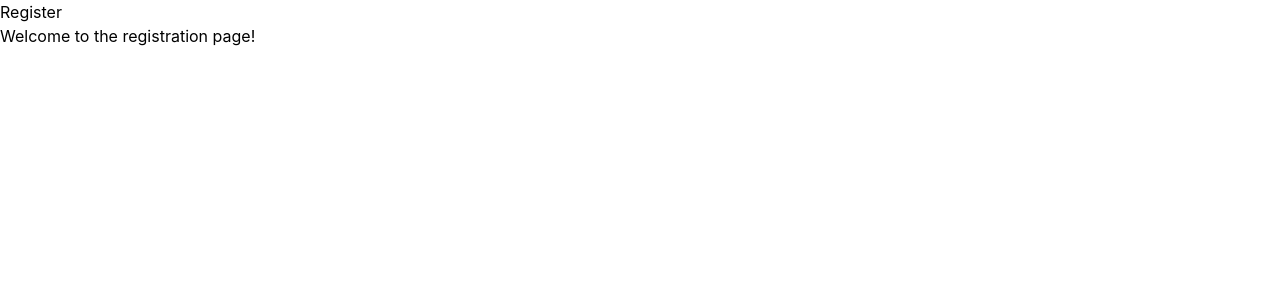
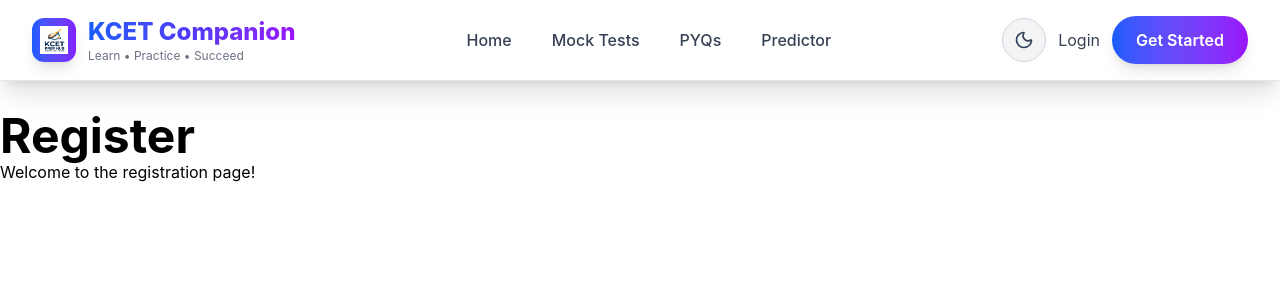
Before and after one commit to NIKHIL18122006/KCET-COMPANION, a React app in the folder Frontend/: page /register in a window 1280 px wide. Shown: the top 300 px of the page. Built offline with nearby package versions, Linux system fonts and the light colour scheme; the HTML template or start-up script is replaced by a standard one.

Commit message:
Basic template

```diff
--- a/Frontend/package.json
+++ b/Frontend/package.json
@@ -12,6 +12,8 @@
   "dependencies": {
     "@tailwindcss/vite": "^4.3.2",
     "axios": "^1.18.1",
+    "framer-motion": "^12.42.2",
+    "lucide-react": "^1.25.0",
     "react": "^19.2.7",
     "react-dom": "^19.2.7",
     "react-router-dom": "^7.18.1",
--- a/Frontend/src/App.jsx
+++ b/Frontend/src/App.jsx
@@ -1,9 +1,11 @@
 import Approutes from "./routes/AppRoutes";
+import Navbar from "./components/Common/Navbar";
 
 
 function App() {
   return (
     <div className="App">
+      <Navbar/>
       <Approutes/>
     </div>
   );
--- a/Frontend/src/components/Common/Navbar.jsx
+++ b/Frontend/src/components/Common/Navbar.jsx
@@ -0,0 +1,95 @@
+import { Link } from "react-router-dom";
+import { Moon, Sun, GraduationCap, Menu } from "lucide-react";
+import { motion } from "framer-motion";
+import { useEffect, useState } from "react";
+import logo from "../../assets/logo.png";
+
+export default function Navbar() {
+    const [dark, setDark] = useState(
+  localStorage.getItem("theme") === "dark"
+);
+
+useEffect(() => {
+  if (dark) {
+    document.documentElement.classList.add("dark");
+    localStorage.setItem("theme", "dark");
+  } else {
+    document.documentElement.classList.remove("dark");
+    localStorage.setItem("theme", "light");
+  }
+}, [dark]);
+
+
+return (
+    <motion.nav
+      initial={{ y: -80, opacity: 0 }}
+      animate={{ y: 0, opacity: 1 }}
+      transition={{ duration: 0.6 }}
+      className="fixed top-0 left-0 w-full z-50 backdrop-blur-xl bg-white/70 dark:bg-slate-900/70 border-b border-gray-200 dark:border-slate-700 shadow-xl text-gray-900
+          dark:text-white
+
+                transition-colors
+                duration-300
+                "
+    >
+      <div className="max-w-7xl mx-auto px-8 py-4 flex items-center justify-between">
+
+        {/* Logo */}
+
+        <Link to="/" className="flex items-center gap-3 group">
+          <div className="p-2 rounded-xl bg-gradient-to-r from-blue-600 to-violet-600 shadow-lg">
+            <img src={logo} alt="KCET Logo" className="h-7 w-7 object-contain"/>
+          </div>
+          <div>
+            <h1 className="text-2xl font-extrabold bg-linear-to-r from-blue-600 via-indigo-600 to-purple-600 bg-clip-text text-transparent">
+              KCET Companion
+            </h1>
+            <p className="text-xs text-gray-500">
+              Learn • Practice • Succeed
+            </p>
+          </div>
+        </Link>
+
+        {/* Desktop Menu */}
+        <div className="hidden md:flex items-center gap-10 font-medium">
+          <Link to="/" className="text-gray-700 dark:text-gray-300 hover:text-blue-600 dark:hover:text-blue-400 transition">
+            Home
+          </Link>
+          <Link to="/mock-tests" className="text-gray-700 dark:text-gray-300 hover:text-blue-600 dark:hover:text-blue-400 transition">
+            Mock Tests
+          </Link>
+          <Link to="/pyqs" className="text-gray-700 dark:text-gray-300 hover:text-blue-600 dark:hover:text-blue-400transition">
+            PYQs
+          </Link>
+          <Link to="/college-predictor" className=" text-gray-700 dark:text-gray-300 hover:text-blue-600 dark:hover:text-blue-400transition">
+            Predictor
+          </Link>
+        </div>
+        {/* Right Side */}
+        <div className="flex items-center gap-3">
+          {/* Dark Mode Button */}
+        <button onClick={() => setDark(!dark)} className="w-11 h-11 rounded-full bg-gray-100 dark:bg-slate-800 border border-gray-300 dark:border-slate-700 flex items-center justify-center hover:scale-110 transition-all duration-300 ">
+            {dark ? (
+               <Sun className="text-yellow-400" size={20} />
+                ) : (
+               <Moon className="text-slate-700" size={20} />
+            )}
+        </button>
+        <Link to="/login" className=" hidden md:block text-gray-700 dark:text-gray-300 hover:text-blue-600 dark:hover:text-blue-400 transition" >
+            Login
+        </Link>
+        <Link to="/register" className=" hidden md:block px-6 py-3 rounded-full bg-linear-to-r from-blue-600 to-purple-600 text-white font-semibold shadow-lg hover:scale-105 hover:shadow-blue-500/40 transition-all duration-300 ">
+            Get Started
+        </Link>
+
+          {/* Mobile Menu */}
+          <button className="md:hidden w-11 h-11 flex items-center justify-center rounded-xl  bg-white/70 dark:bg-slate-800/70 backdrop-blur-lg   border border-gray-200 dark:border-slate-700 shadow-lg text-slate-700 dark:text-white  hover:scale-105  hover:bg-white  dark:hover:bg-slate-70  transition-all  duration-300">
+             <Menu size={22} />
+          </button>
+
+        </div>
+
+      </div>
+    </motion.nav>
+  );
+}
--- a/Frontend/src/pages/Home.jsx
+++ b/Frontend/src/pages/Home.jsx
@@ -1,9 +1,8 @@
-
 
 export default function Home() {
   return (
-    <div className="home">
-      <h1>Home</h1>
+    <div className="pt-28">
+      <h1 className="text-5xl font-bold">Home</h1>
       <p>Welcome to the home page!</p>
     </div>
   );
--- a/Frontend/src/pages/Login.jsx
+++ b/Frontend/src/pages/Login.jsx
@@ -1,9 +1,8 @@
-
 
 export default function Login() {
   return (
-    <div className="login">
-      <h1>Login</h1>
+    <div className="pt-28">
+      <h1 className="text-5xl font-bold">Login</h1>
       <p>Welcome to the login page!</p>
     </div>
   );
--- a/Frontend/src/pages/Register.jsx
+++ b/Frontend/src/pages/Register.jsx
@@ -1,10 +1,9 @@
-
 
 export default function Register() {
-    return (
-        <div className="register">
-            <h1>Register</h1>
-            <p>Welcome to the registration page!</p>
-        </div>
-    );
+  return (
+    <div className="pt-28">
+      <h1 className="text-5xl font-bold">Register</h1>
+      <p>Welcome to the registration page!</p>
+    </div>
+  );
 }
```
Also changed, not shown: Frontend/src/assets/logo.png (added), 1 other file (tests, documents, lock files or other folders).
